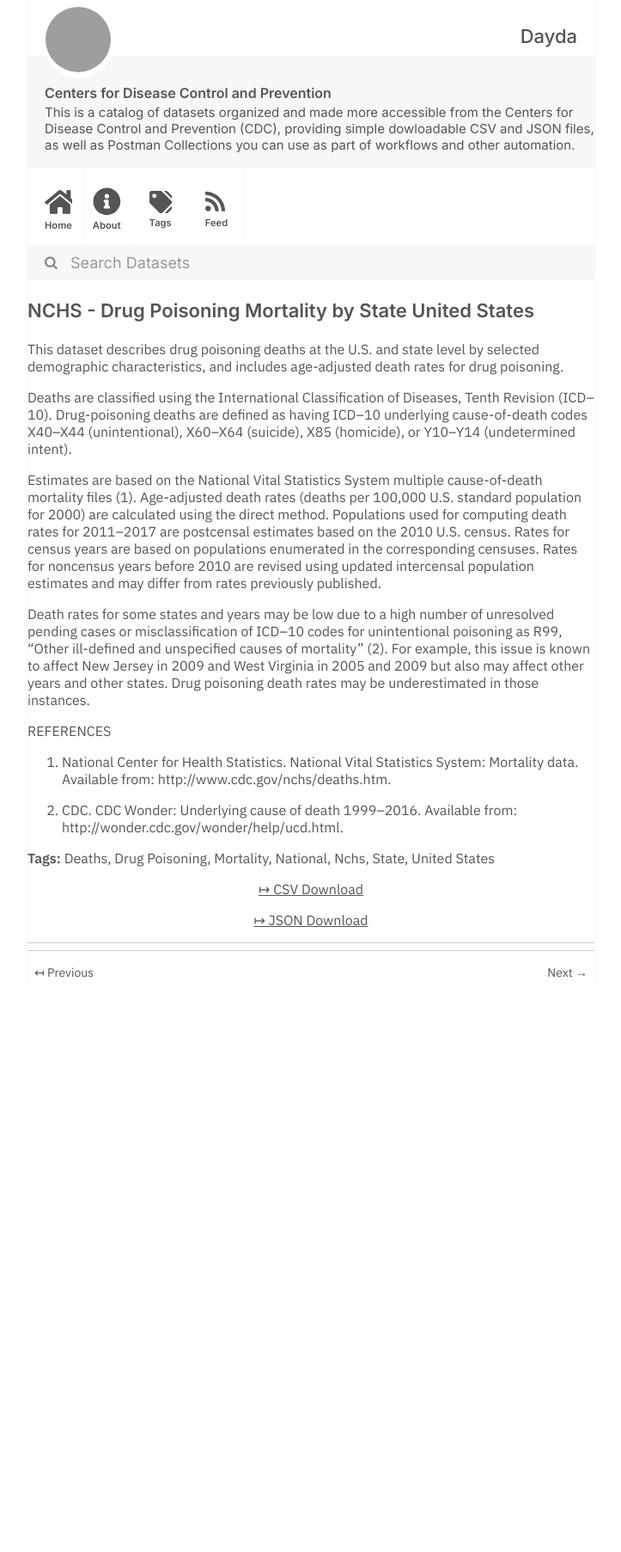
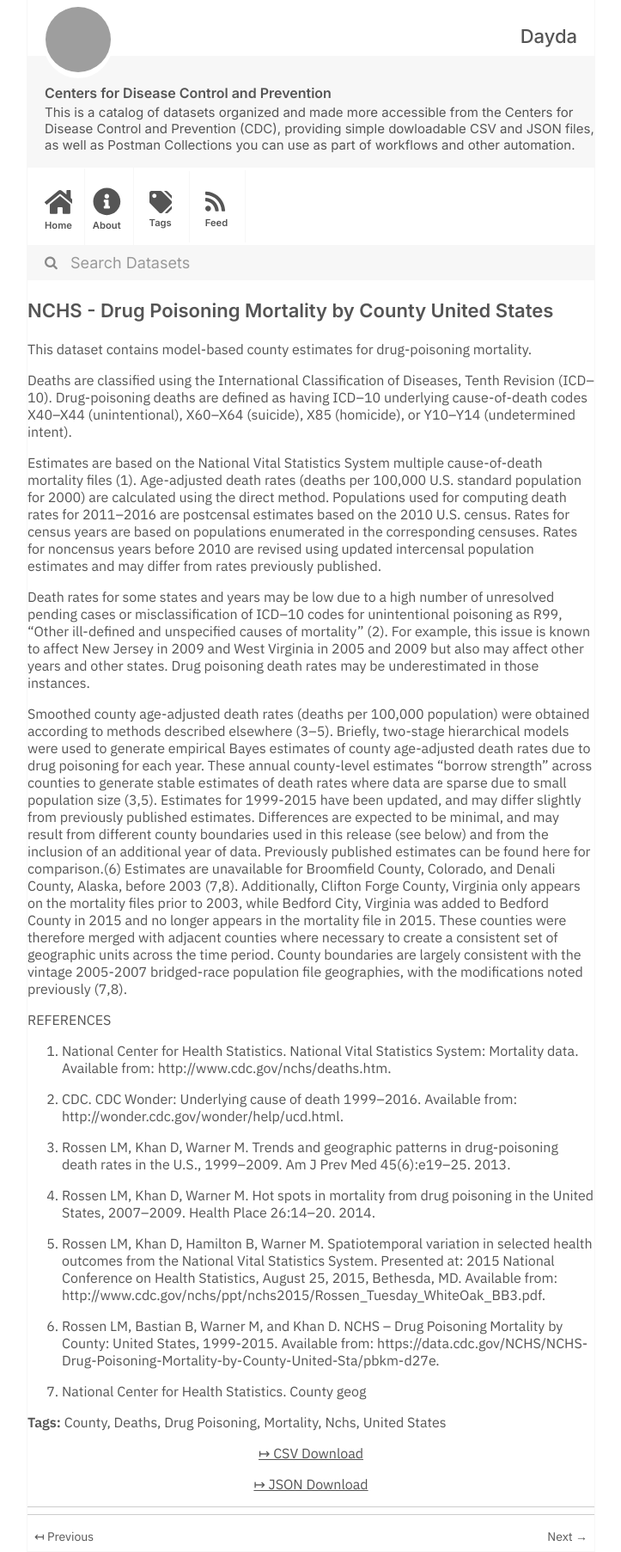
Before and after one commit to dayda-entities/centers-for-disease-control-and-prevention, a Jekyll site: the page built from _posts/2020-11-12-nchs-drug-poisoning-mortality-.md, in a window 1280 px wide. Shown: the whole page at 86% size, without its empty margins (278-1001 px from the left). Built offline with Jekyll 4.4.1, drawn with Linux system fonts in a browser that asks for light colours; before the commit the page ends 1149 px from its top, so only the background shows below that; grey boxes are pictures that could not be loaded.

Commit message:
Publish Data

```diff
--- a/_posts/2020-11-12-nchs-drug-poisoning-mortality-.md
+++ b/_posts/2020-11-12-nchs-drug-poisoning-mortality-.md
@@ -1,32 +1,43 @@
 ---
-title: NCHS - Drug Poisoning Mortality by State United States
-created: '2020-11-12T12:12:46.822453'
-modified: '2021-04-21T19:12:52.477748'
+title: NCHS - Drug Poisoning Mortality by County United States
+created: '2020-11-12T12:15:36.973931'
+modified: '2021-04-21T19:32:18.922933'
 state: active
 type: dataset
 tags:
+  - County
   - Deaths
   - Drug Poisoning
   - Mortality
-  - National
   - Nchs
-  - State
   - United States
 groups: []
-csv_url: 'https://data.cdc.gov/api/views/44rk-q6r2/rows.csv?accessType=DOWNLOAD'
-json_url: 'https://data.cdc.gov/api/views/44rk-q6r2/rows.json?accessType=DOWNLOAD'
+csv_url: 'https://data.cdc.gov/api/views/p56q-jrxg/rows.csv?accessType=DOWNLOAD'
+json_url: 'https://data.cdc.gov/api/views/p56q-jrxg/rows.json?accessType=DOWNLOAD'
 layout: post
 
 ---
-This dataset describes drug poisoning deaths at the U.S. and state level by selected demographic characteristics, and includes age-adjusted death rates for drug poisoning.
+This dataset contains model-based county estimates for drug-poisoning mortality.
 
 Deaths are classified using the International Classification of Diseases, Tenth Revision (ICD–10). Drug-poisoning deaths are defined as having ICD–10 underlying cause-of-death codes X40–X44 (unintentional), X60–X64 (suicide), X85 (homicide), or Y10–Y14 (undetermined intent).
 
-Estimates are based on the National Vital Statistics System multiple cause-of-death mortality files (1). Age-adjusted death rates (deaths per 100,000 U.S. standard population for 2000) are calculated using the direct method. Populations used for computing death rates for 2011–2017 are postcensal estimates based on the 2010 U.S. census. Rates for census years are based on populations enumerated in the corresponding censuses. Rates for noncensus years before 2010 are revised using updated intercensal population estimates and may differ from rates previously published.
+Estimates are based on the National Vital Statistics System multiple cause-of-death mortality files (1). Age-adjusted death rates (deaths per 100,000 U.S. standard population for 2000) are calculated using the direct method. Populations used for computing death rates for 2011–2016 are postcensal estimates based on the 2010 U.S. census. Rates for census years are based on populations enumerated in the corresponding censuses. Rates for noncensus years before 2010 are revised using updated intercensal population estimates and may differ from rates previously published.
 
 Death rates for some states and years may be low due to a high number of unresolved pending cases or misclassification of ICD–10 codes for unintentional poisoning as R99, “Other ill-defined and unspecified causes of mortality” (2). For example, this issue is known to affect New Jersey in 2009 and West Virginia in 2005 and 2009 but also may affect other years and other states. Drug poisoning death rates may be underestimated in those instances.
+
+Smoothed county age-adjusted death rates (deaths per 100,000 population) were obtained according to methods described elsewhere (3–5). Briefly, two-stage hierarchical models were used to generate empirical Bayes estimates of county age-adjusted death rates due to drug poisoning for each year. These annual county-level estimates “borrow strength” across counties to generate stable estimates of death rates where data are sparse due to small population size (3,5). Estimates for 1999-2015 have been updated, and may differ slightly from previously published estimates. Differences are expected to be minimal, and may result from different county boundaries used in this release (see below) and from the inclusion of an additional year of data. Previously published estimates can be found here for comparison.(6) Estimates are unavailable for Broomfield County, Colorado, and Denali County, Alaska, before 2003 (7,8). Additionally, Clifton Forge County, Virginia only appears on the mortality files prior to 2003, while Bedford City, Virginia was added to Bedford County in 2015 and no longer appears in the mortality file in 2015. These counties were therefore merged with adjacent counties where necessary to create a consistent set of geographic units across the time period. County boundaries are largely consistent with the vintage 2005-2007 bridged-race population file geographies, with the modifications noted previously (7,8).
 
 REFERENCES
 1. National Center for Health Statistics. National Vital Statistics System: Mortality data. Available from: http://www.cdc.gov/nchs/deaths.htm.
 
 2. CDC. CDC Wonder: Underlying cause of death 1999–2016. Available from: http://wonder.cdc.gov/wonder/help/ucd.html.
+
+3. Rossen LM, Khan D, Warner M. Trends and geographic patterns in drug-poisoning death rates in the U.S., 1999–2009. Am J Prev Med 45(6):e19–25. 2013.
+
+4. Rossen LM, Khan D, Warner M. Hot spots in mortality from drug poisoning in the United States, 2007–2009. Health Place 26:14–20. 2014.
+
+5. Rossen LM, Khan D, Hamilton B, Warner M. Spatiotemporal variation in selected health outcomes from the National Vital Statistics System. Presented at: 2015 National Conference on Health Statistics, August 25, 2015, Bethesda, MD. Available from: http://www.cdc.gov/nchs/ppt/nchs2015/Rossen_Tuesday_WhiteOak_BB3.pdf.
+
+6. Rossen LM, Bastian B, Warner M, and Khan D. NCHS – Drug Poisoning Mortality by County: United States, 1999-2015. Available from: https://data.cdc.gov/NCHS/NCHS-Drug-Poisoning-Mortality-by-County-United-Sta/pbkm-d27e.
+
+7. National Center for Health Statistics. County geog
```
